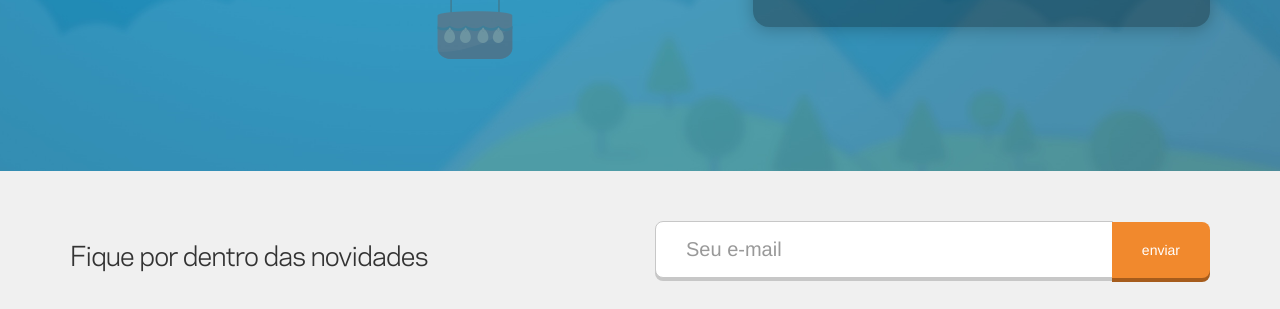
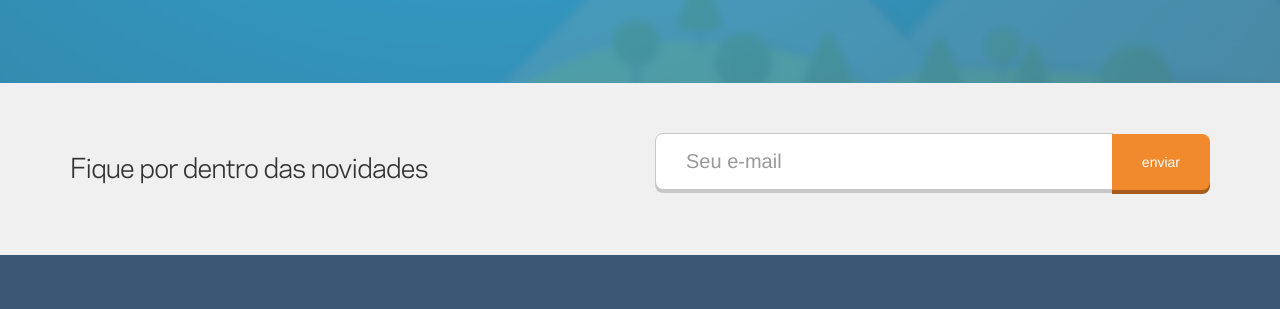
Before and after one commit to Chirs-Evans/atmosfero-v3, a plain HTML site: page index.html in a window 1280 px wide. Shown: the part 729-1038 px from the top of the page. Drawn offline with Linux system fonts and the light colour scheme; files whose address does not match are found by name.

Commit message:
Reajustes

```diff
--- a/bild/atmosfero/atm-home.less
+++ b/bild/atmosfero/atm-home.less
@@ -5,7 +5,7 @@
     //height: 80%;
     min-height: 80%;
     //max-height: 530px;
-    padding: 120px 0 64px 0;
+    padding: 32px 0 64px 0;
     overflow: hidden;
     background-color: @blue-atmosfero;
     -webkit-background-size: cover;
@@ -36,7 +36,7 @@
         left: auto;
         transform: translate(0, 0);
       }
-      @media (max-height: 900px) {
+      @media (max-height: 860px) {
         position: relative;
         top: auto;
         left: auto;
```
Also changed, not shown: css/atmosfero.css, 1 other file.
